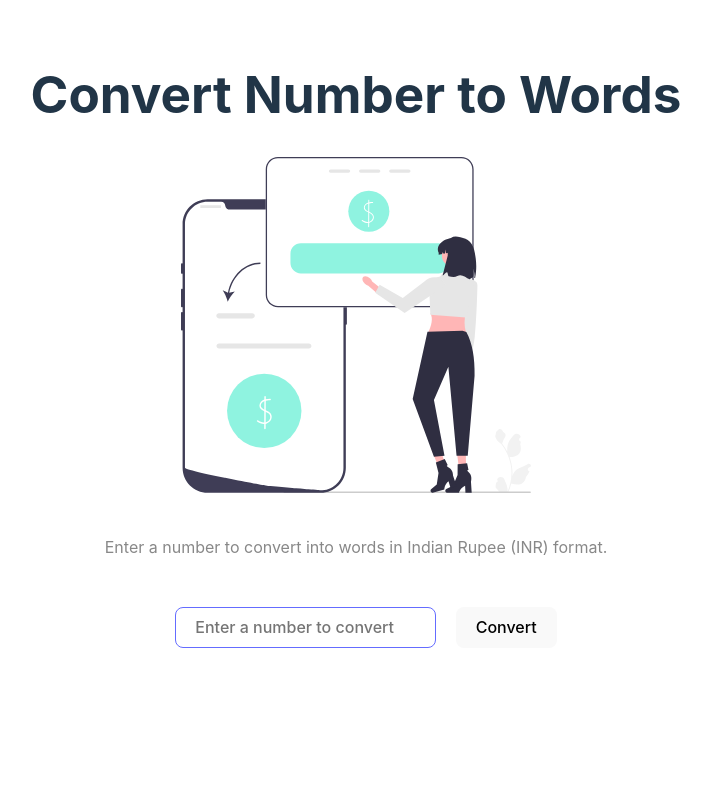
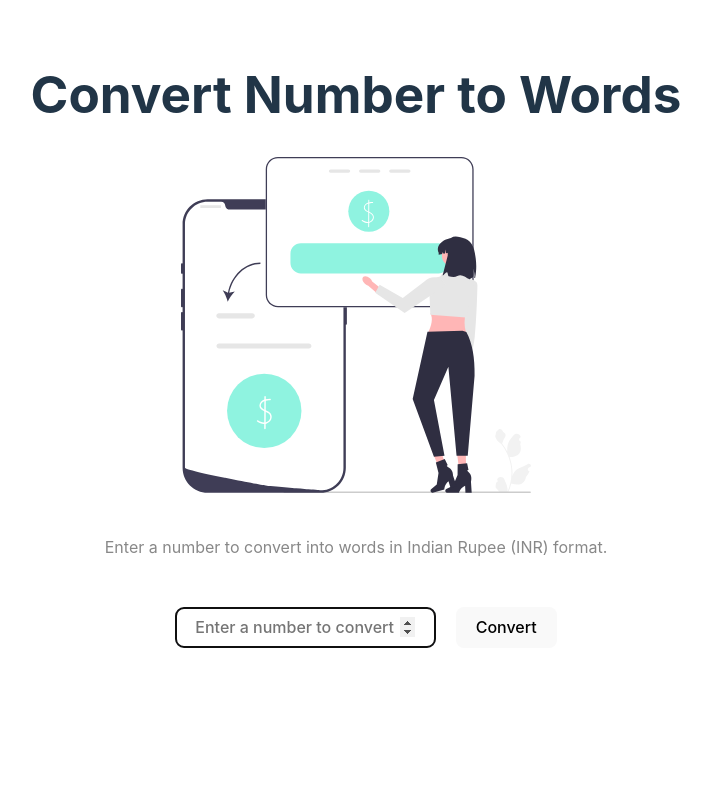
Before and after one commit to SudirKrishnaaRS/Num2Inr-Converter, a React (Vite) app: page / in a window 1280 px wide. Shown: the top 800 px of the page, without its empty margins (284-995 px from the left). Built offline with nearby package versions, Linux system fonts and the light colour scheme.

Commit message:
focus on inputbox on initial load

```diff
--- a/src/components/Convert.jsx
+++ b/src/components/Convert.jsx
@@ -1,16 +1,22 @@
-import { useState } from "react";
+import  { useState, useEffect, useRef } from 'react';
 import { ToastContainer, toast } from "react-toastify";
 import { MdContentCopy } from "react-icons/md";
 import heroBanner from "../assets/hero-banner.svg";
 import "react-toastify/dist/ReactToastify.css";
-import { price_in_words } from "../utils/InrToWords";
+import { price_in_words } from '../utils/InrToWords';
+
 const Convert = () => {
-  const [number, setNumber] = useState();
+  const [number, setNumber] = useState("");
   const [currencyInWords, SetCurrencyInWords] = useState("");
+  const inputRef = useRef(null);
+
+  useEffect(() => {
+    inputRef.current.focus();
+  }, []);
 
   const handleConversion = () => {
     const result = price_in_words(number);
-    SetCurrencyInWords(`Indian Rupees${result} Only`);
+    SetCurrencyInWords(`Indian Rupees ${result} Only`);
   };
 
   const handleCopyToClipboard = () => {
@@ -54,20 +60,19 @@ const Convert = () => {
   return (
     <>
       <h1>Convert Number to Words</h1>
-
       <div>
+        <a href="https://vitejs.dev" target="_blank">
           <img
             src={heroBanner}
             className="logo"
             alt="Number to words convertion logo"
             width={350}
           />
+        </a>
       </div>
-
       <p className="helper-text">
         Enter a number to convert into words in Indian Rupee (INR) format.
       </p>
-
       <div className="card">
         <input
           type="number"
@@ -78,8 +83,9 @@ const Convert = () => {
           value={number}
           onChange={(e) => setNumber(e.target.value)}
           onKeyPress={handleKeyPress}
+          ref={inputRef}
         />
-        <button onClick={() => handleConversion()}>Convert</button>
+        <button onClick={handleConversion}>Convert</button>
 
         {currencyInWords.length > 0 && (
           <h2>
@@ -90,7 +96,6 @@ const Convert = () => {
           </h2>
         )}
       </div>
-
       <ToastContainer
         position="bottom-right"
         autoClose={5000}
@@ -102,7 +107,6 @@ const Convert = () => {
         draggable
         pauseOnHover
         theme="dark"
-        transition:Slide
       />
     </>
   );
```
